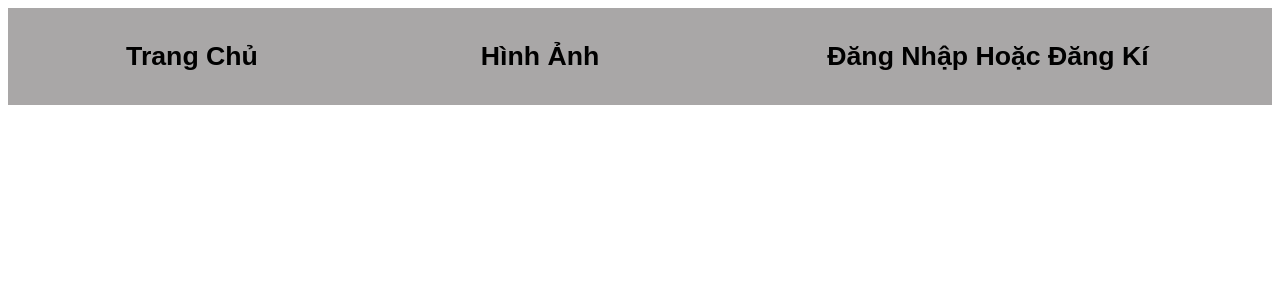
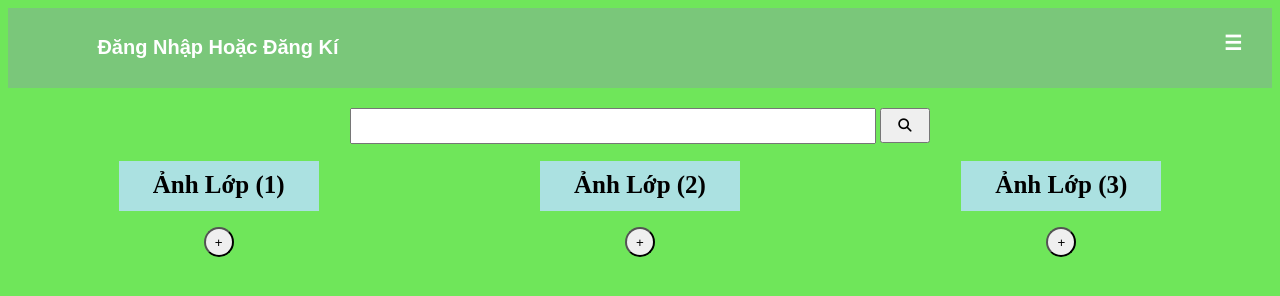
Before and after one commit to brian912912/s-n-ph-m-cu-i-kh-a, a plain HTML site: page trang chủ/index.html in a window 1280 px wide. Drawn offline with Linux system fonts and the light colour scheme.

Commit message:
sản phẩm cuối khóa

```diff
--- a/form đăng kí/style.css
+++ b/form đăng kí/style.css
@@ -1,5 +1,6 @@
 body {
-    background-image: url(./image/tu-van-chọn-hoa-chuc-mung-ngay-nha-giao-viet-nam-ngay-20-11-5\(1\).jpg);
+    background-image: url(./image/382114004_1390053464881622_7004729806428644664_n.jpg);
+    background-size: cover;
 
 }
 .title {
@@ -69,8 +70,9 @@ body {
 
 .content-container {
     display: flex;
-    justify-content: center;
+    justify-content: flex-end;
     padding-top: 60px;
+    padding-right: 200px;
 }
 
 .dangki {
@@ -80,6 +82,8 @@ body {
     height: 50px;
     border-radius: 20px;
     font-size: 20px;
+    color: black;
+    text-decoration: none;
 }
 
 .dangki:hover {
--- a/form đăng nhập/style.css
+++ b/form đăng nhập/style.css
@@ -1,5 +1,7 @@
 body {
-    background-image: url(./image/tu-van-chọn-hoa-chuc-mung-ngay-nha-giao-viet-nam-ngay-20-11-5\(1\).jpg);
+    background-image: url(./image/382114004_1390053464881622_7004729806428644664_n.jpg);
+    background-size: cover;
+    /* padding-right: 200px; */
 
 }
 .title {
@@ -69,8 +71,9 @@ body {
 
 .content-container {
     display: flex;
-    justify-content: center;
+    justify-content: flex-end;
     padding-top: 60px;
+    padding-right: 200px;
 }
 
 .dangki {
--- a/trang chủ/index.html
+++ b/trang chủ/index.html
@@ -5,13 +5,39 @@
     <meta name="viewport" content="width=device-width, initial-scale=1.0">
     <title>Trang chủ</title>
     <link rel="stylesheet" href="./style.css">
+    <link rel="stylesheet" href="https://cdnjs.cloudflare.com/ajax/libs/font-awesome/6.4.2/css/all.min.css">
 </head>
 <body>
     <div class="navigation">
-        <button class="trangchu"><h1 >Trang Chủ</h1></button>
-        <button class="hinhanh"><h1 >Hình Ảnh</h1></button>
         <a href="/form đăng nhập/index.html"><button class="loginout"><h1 >Đăng Nhập Hoặc Đăng Kí</h1></button></a>
+        <h1 class="icon">☰</h1>
     </div>
+
+    <div class="search">
+        <input id="search-input" type="text" class="searchTerm">
+        <button id="search" typr="submit" class="searchButton"><i class="fa-solid fa-magnifying-glass"></i></button>
+
+    </div>
+
+    <div class="noidung">
+        <div class="pic1">
+            <h1 class="anh1">Ảnh Lớp (1)</h1>
+            <button class="button1">+</button>
+
+        </div>
+        <div class="pic2">
+            <h1 class="anh2">Ảnh Lớp (2)</h1>
+            <button class="button2">+</button>
+        </div>
+        <div class="pic3">
+            <h1 class="anh3">Ảnh Lớp (3)</h1>
+            <button class="button3">+</button>
+        </div>
+
+    </div>
+
+
+
 
 </body>
 </html>
--- a/trang chủ/style.css
+++ b/trang chủ/style.css
@@ -1,17 +1,18 @@
 .navigation {
-    background-color: rgb(169, 167, 167);
+    background-color: rgb(122, 199, 122);
     display: flex;
-    justify-content: flex-start;
-    justify-content: space-around;
+
+    justify-content: space-between;
     padding: 10px;
 
 }
 
-.trangchu {
+/* .trangchu {
     background-color:  rgb(169, 167, 167);
     padding: 5px;
     border: hidden;
     width: 200px;
+    font-size: 10px;
 }
 
 .hinhanh {
@@ -19,16 +20,19 @@
     padding: 5px;
     border: hidden;
     width: 200px;
-}
+    font-size: 10px;
+} */
 
 .loginout {
-    background-color: rgb(169, 167, 167);
+    background-color: rgb(122, 199, 122);
     padding: 5px;
     border: hidden;
     width: 400px;
+    font-size: 10px;
+    color: white;
 }
 
-.trangchu:hover {
+/* .trangchu:hover {
     background-color: rgb(153, 213, 213);
     border: hidden;
 }
@@ -36,9 +40,103 @@
 .hinhanh:hover {
     background-color: rgb(153, 213, 213);
     border: hidden;
-}
+} */
 
 .loginout:hover {
     background-color: rgb(153, 213, 213);
     border: hidden;
 }
+
+.search {
+    text-align: center;
+
+}
+
+.searchButton {
+    height: 35px;
+    width: 50px;
+
+}
+
+.searchTerm {
+    height: 30px;
+    width: 500px;
+    margin-top: 20px;
+    padding-left: 20px;
+}
+
+.icon {
+    font-size: 20px;
+    padding-right: 20px;
+    color: white;
+
+}
+
+body {
+    background-color: rgb(111, 230, 90);
+}
+
+.noidung {
+    display: flex;
+    justify-content: space-around;
+}
+
+.anh1 {
+    background-color: rgb(171, 225, 225);
+    font-size: 25px;
+    width: 200px;
+    text-align: center;
+    padding-top: 10px;
+    height: 40px;
+}
+
+.anh2 {
+    background-color: rgb(171, 225, 225);
+    font-size: 25px;
+    width: 200px;
+    text-align: center;
+    padding-top: 10px;
+    height: 40px;
+
+}
+
+.anh3 {
+    background-color: rgb(171, 225, 225);
+    font-size: 25px;
+    width: 200px;
+    text-align: center;
+    padding-top: 10px;
+    height: 40px;
+}
+ .pic1 {
+    display: grid;
+    justify-items: center;
+ }
+
+ .button1 {
+    height: 30px;
+    width: 30px;
+    border-radius: 30px;
+ }
+
+ .pic2 {
+    display: grid;
+    justify-items: center;
+ }
+
+ .button2 {
+    height: 30px;
+    width: 30px;
+    border-radius: 30px;
+ }
+
+ .pic3 {
+    display: grid;
+    justify-items: center;
+ }
+
+ .button3 {
+    height: 30px;
+    width: 30px;
+    border-radius: 30px;
+ }
```
Also changed, not shown: form đăng kí/index.html (+1 -1 lines), form đăng nhập/index.html (+1 -1 lines), form đăng kí/image/382114004_1390053464881622_7004729806428644664_n.jpg (added), trang chủ/image/anh-20-11-dep-doc-dao-y-nghia-dung-lam-thiep-online-tang-thay-co3-(1)-(1).jpg (added).
